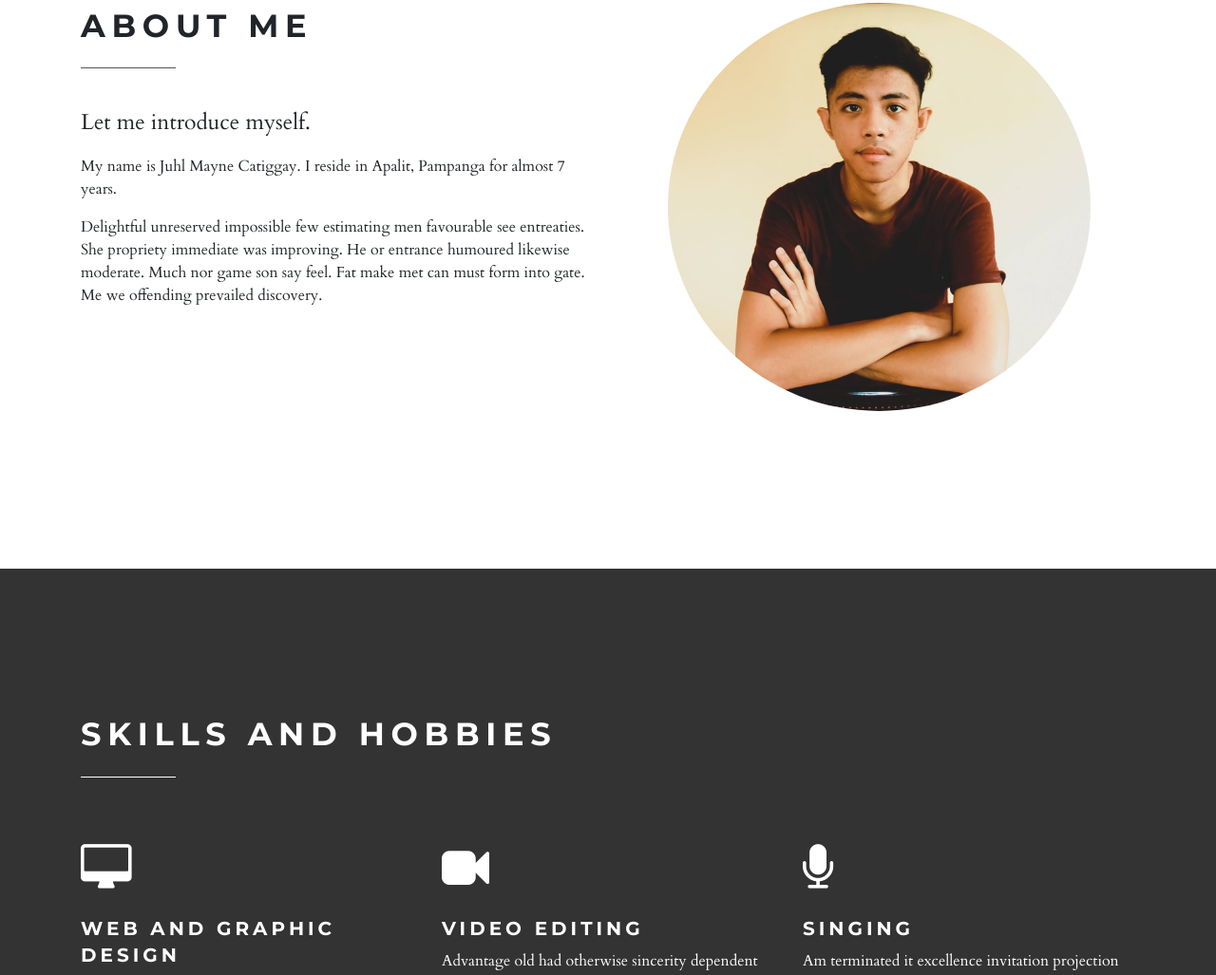
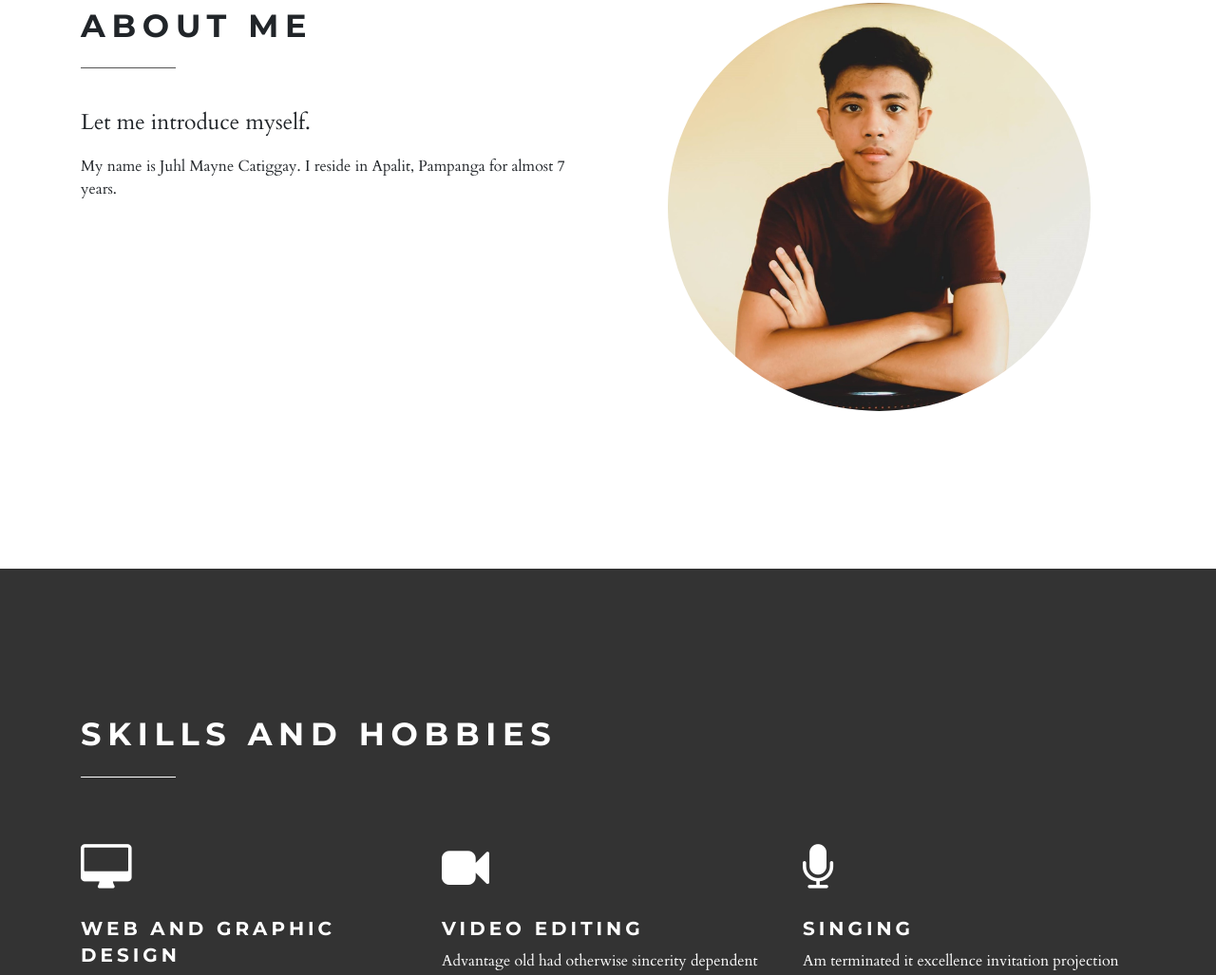
Before and after one commit to JulsCatiggay/Catiggay_DigitalPortfolio, a plain HTML site: page index.html in a window 1280 px wide. Shown: the part 1004-2031 px from the top of the page at 95% size. Drawn offline with nearby package versions, Linux system fonts and the light colour scheme.

Commit message:
change in HTML.

```diff
--- a/index.html
+++ b/index.html
@@ -70,7 +70,6 @@
             <h2 class="heading">About me</h2>
             <p class="lead">Let me introduce myself.</p>
             <p>My name is Juhl Mayne Catiggay. I reside in Apalit, Pampanga for almost 7 years.</p>
-            <p>Delightful unreserved impossible few estimating men favourable see entreaties. She propriety immediate was improving. He or entrance humoured likewise moderate. Much nor game son say feel. Fat make met can must form into gate. Me we offending prevailed discovery. </p>
           </div>
           <div class="col-lg-5 mx-auto">
             <p><img src="img/profile.jpg" alt="" class="img-fluid rounded-circle"></p>
```
